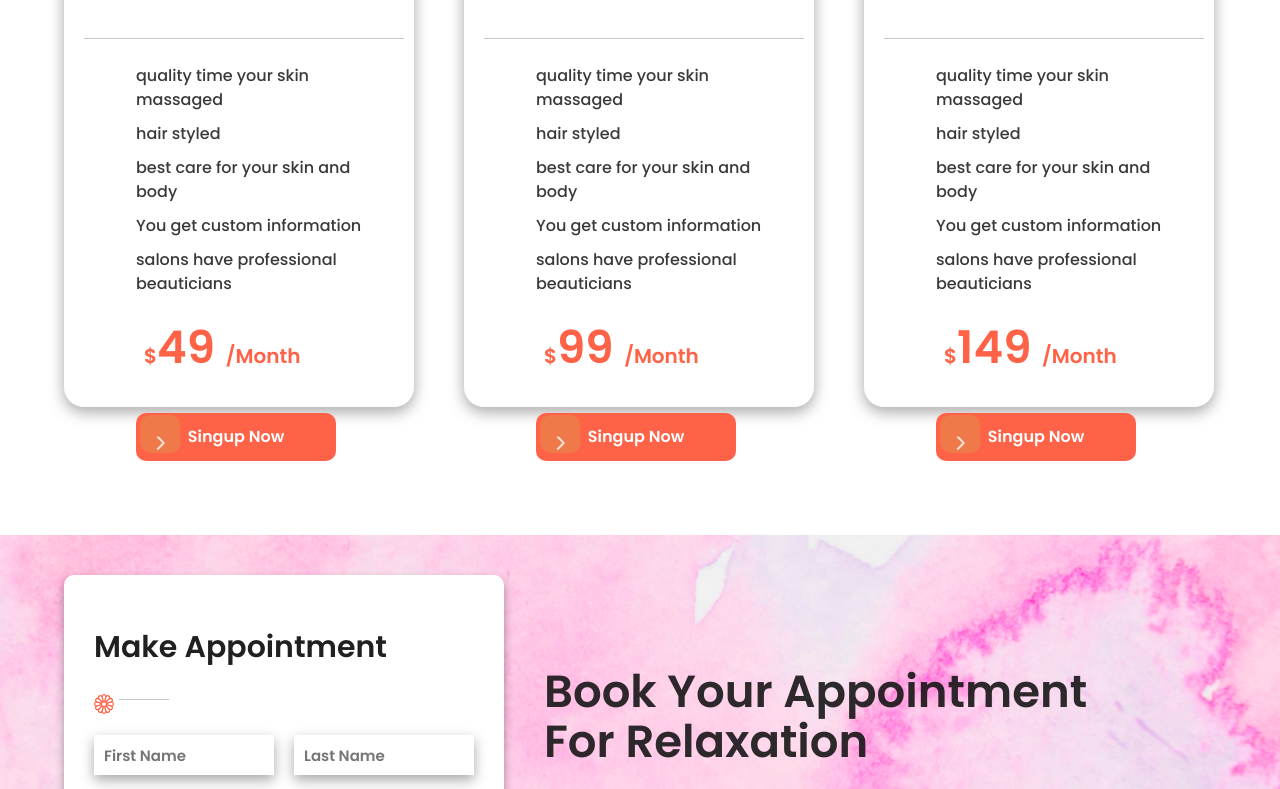
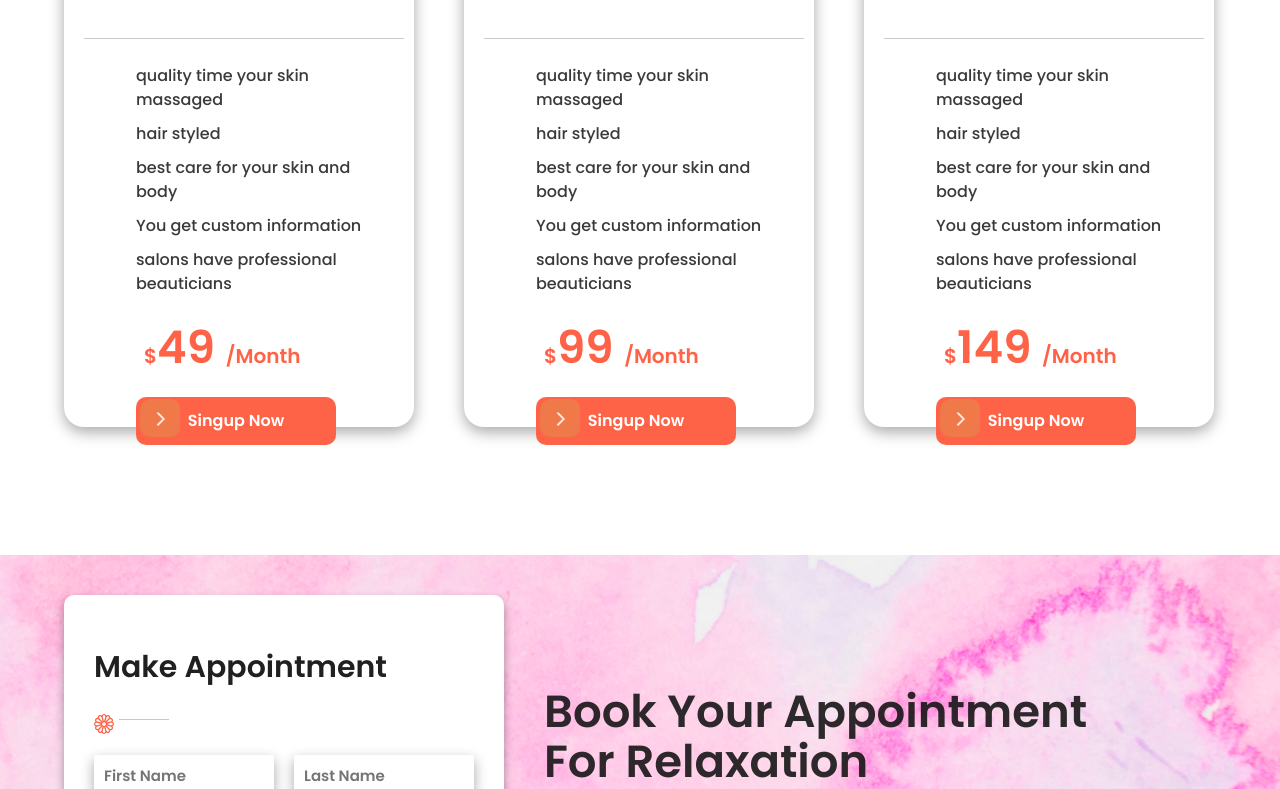
Before and after one commit to TamannaAfroz2666/Parlour-BD-Page, a React (Create React App) app: page / in a window 1280 px wide. Shown: the part 2829-3618 px from the top of the page. Built offline with nearby package versions, Linux system fonts and the light colour scheme; the HTML template or start-up script is replaced by a standard one.

Commit message:
fixed the issue

```diff
--- a/src/components/Pricing/RegularMember/RegularMember.css
+++ b/src/components/Pricing/RegularMember/RegularMember.css
@@ -6,7 +6,7 @@
 .regularHead{
     width: 350px;
     /* border: 1px solid red; */
-    height: 570px;
+    height: 590px;
     box-shadow: rgba(0, 0, 0, 0.35) 0px 5px 15px;
     border-radius: 20px;
 }
@@ -66,8 +66,10 @@
 }
 /* ---------------   button work-----------  */
 .btnSubRegular{
-    margin: 0 0 3rem 4.5rem;
+    margin: 0 0 0rem 4.5rem;
     border-radius: 25px;
+    bottom: 1rem;
+    position: relative;
 
 }
 .regularIcon1{
@@ -83,6 +85,8 @@
 
 .outlineIcon{
     padding-top: 10px;
+    bottom: .5rem;
+    position: relative;
 }
 .btnSubRegular button{
     width: 200px;
@@ -93,7 +97,7 @@
     background-color: tomato;
     border: 0;
     border-radius: 10px;
-    margin: 0 0 8rem 0;
+
 
 }
 
```
